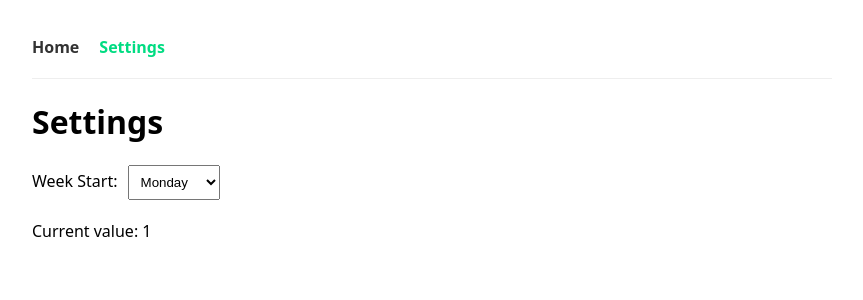
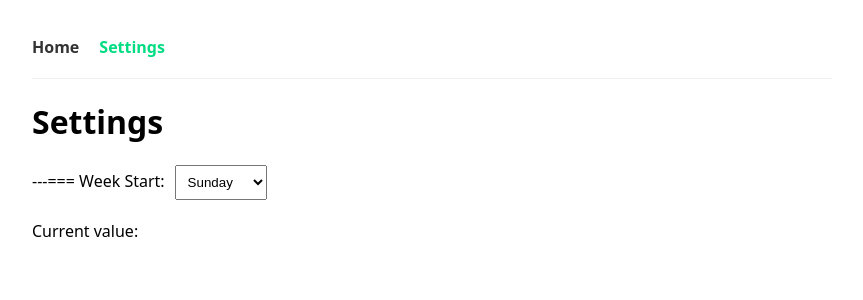
Before and after one commit to maczar12/calendarFE, a Nuxt app: page /settings in a window 1280 px wide. Shown: the top 300 px of the page, without its empty margins (208-1071 px from the left). Built offline with nearby package versions, Linux system fonts and the light colour scheme; no server answers.

Commit message:
fetch experiments

```diff
--- /dev/null
+++ b/app/composables/settings/settingsTypes.ts
@@ -0,0 +1,3 @@
+export interface Settings {
+  weekStart: number
+}
--- /dev/null
+++ b/app/composables/settings/useSettingsFetch.ts
@@ -0,0 +1,19 @@
+import type { Settings } from '~/composables/settings/settingsTypes';
+
+export const useSettingsFetch = () => {
+  const url = '/api/settings'
+  const getSettings = () => useFetch(url)
+
+  const updateSettings = (settings: MaybeRefOrGetter<Settings | undefined>) => {
+    return useFetch(url, {
+      method: 'POST',
+      body: settings,
+      watch: [settings]
+    })
+  }
+
+  return {
+    getSettings,
+    updateSettings
+  }
+}
--- a/app/composables/useSettings.ts
+++ /dev/null
@@ -1,28 +0,0 @@
-export const useSettings = () => {
-  const { data: settings, refresh } = useFetch('/api/settings', {
-    key: 'settings',
-    default: () => ({ weekStart: 1 })
-  })
-
-  const updateWeekStart = async (newStart: number) => {
-    // Optimistic update
-    if (settings.value) {
-      settings.value.weekStart = newStart
-    }
-
-    try {
-      await $fetch('/api/settings', {
-        method: 'POST',
-        body: { weekStart: newStart }
-      })
-      await refresh()
-    } catch (e) {
-      console.error('Failed to save settings', e)
-    }
-  }
-
-  return {
-    settings,
-    updateWeekStart
-  }
-}
--- a/app/pages/index.vue
+++ b/app/pages/index.vue
@@ -1,10 +1,27 @@
 <script setup lang="ts">
-const { settings } = useSettings()
+import { useSettingsFetch } from '~/composables/settings/useSettingsFetch';
+
+const uSettingsFetch = useSettingsFetch()
+const { data: settings, error, isFetching } = uSettingsFetch.getSettings()
 </script>
 
 <template>
   <div>
-    <h1>Calendar</h1>
-    <Calendar v-if="settings" :week-start="settings.weekStart" />
+    <div v-if="error">
+      Error
+    </div>
+
+    <div v-else-if="isFetching">
+      Fetching
+    </div>
+
+    <div v-else-if="settings">
+      <h1>Calendar</h1>
+      <Calendar :week-start="settings.weekStart" />
+    </div>
+
+    <div v-else>
+      No Calendar
+    </div>
   </div>
 </template>
--- a/app/pages/settings.vue
+++ b/app/pages/settings.vue
@@ -1,20 +1,33 @@
 <script setup lang="ts">
-const { settings, updateWeekStart } = useSettings()
 
-const currentWeekStart = computed({
-  get: () => settings.value?.weekStart ?? 1,
-  set: (val) => {
-    updateWeekStart(Number(val))
-  }
-})
+import { useSettingsFetch } from '~/composables/settings/useSettingsFetch';
+import type { Settings } from '~/composables/settings/settingsTypes';
+
+const uSettingsFetch = useSettingsFetch()
+
+const { data: settings } = uSettingsFetch.getSettings()
+const currentWeekStart = computed(() => settings.value?.weekStart || 1)
+
+
+const settingsBody = ref<Settings>()
+const { error } = uSettingsFetch.updateSettings(settingsBody)
+
+const changeWeekStart = (event) => {
+  settingsBody.value = {weekStart: event.target.value}
+}
 </script>
 
 <template>
   <div>
     <h1>Settings</h1>
     <div class="setting-item">
+      ---{{ settingsBody }}===
       <label for="week-start">Week Start:</label>
-      <select id="week-start" v-model.number="currentWeekStart">
+      <select
+        id="week-start"
+        :model-value="currentWeekStart"
+        @change="changeWeekStart"
+      >
         <option :value="0">Sunday</option>
         <option :value="1">Monday</option>
         <option :value="6">Saturday</option>
```
